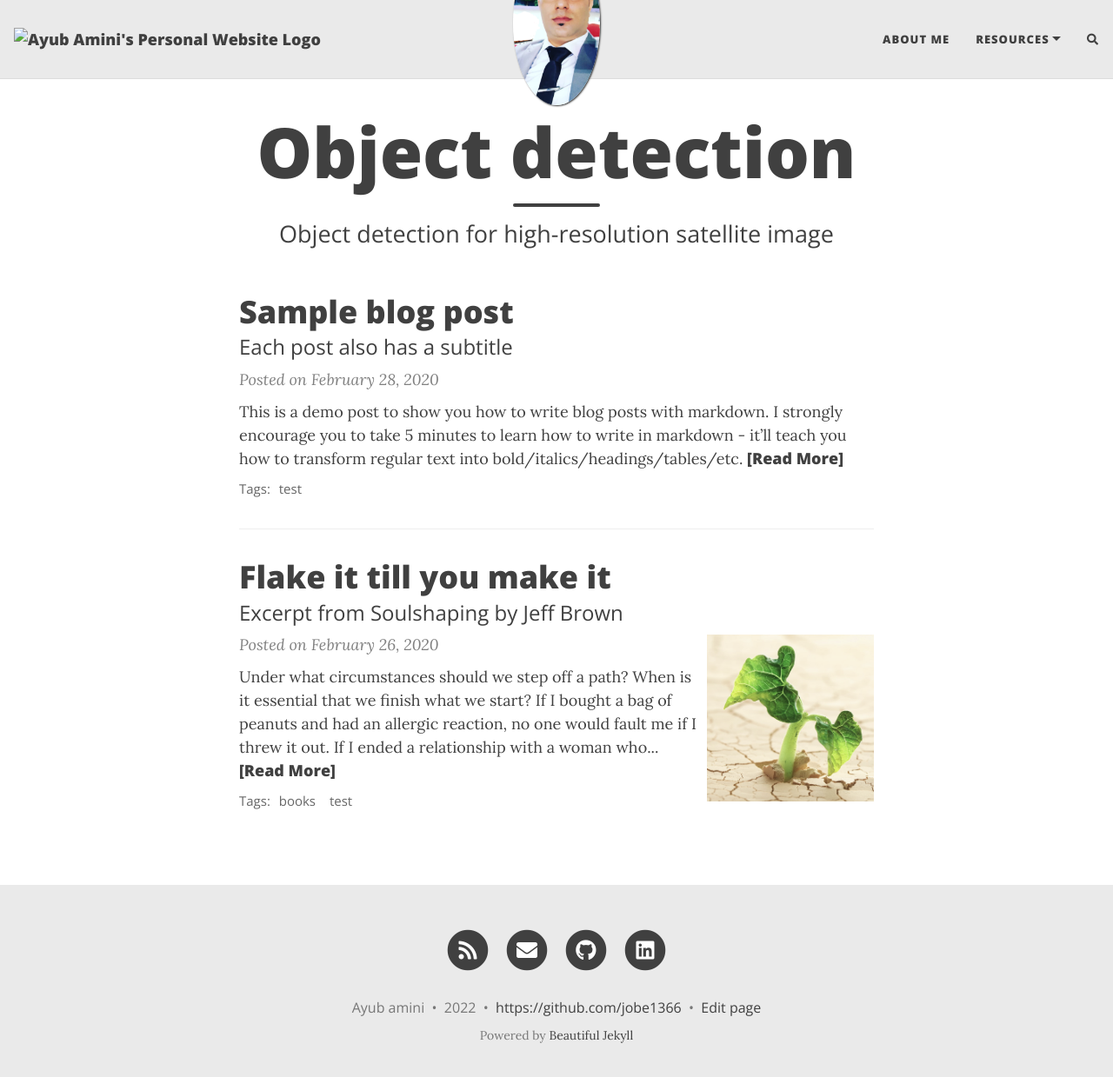
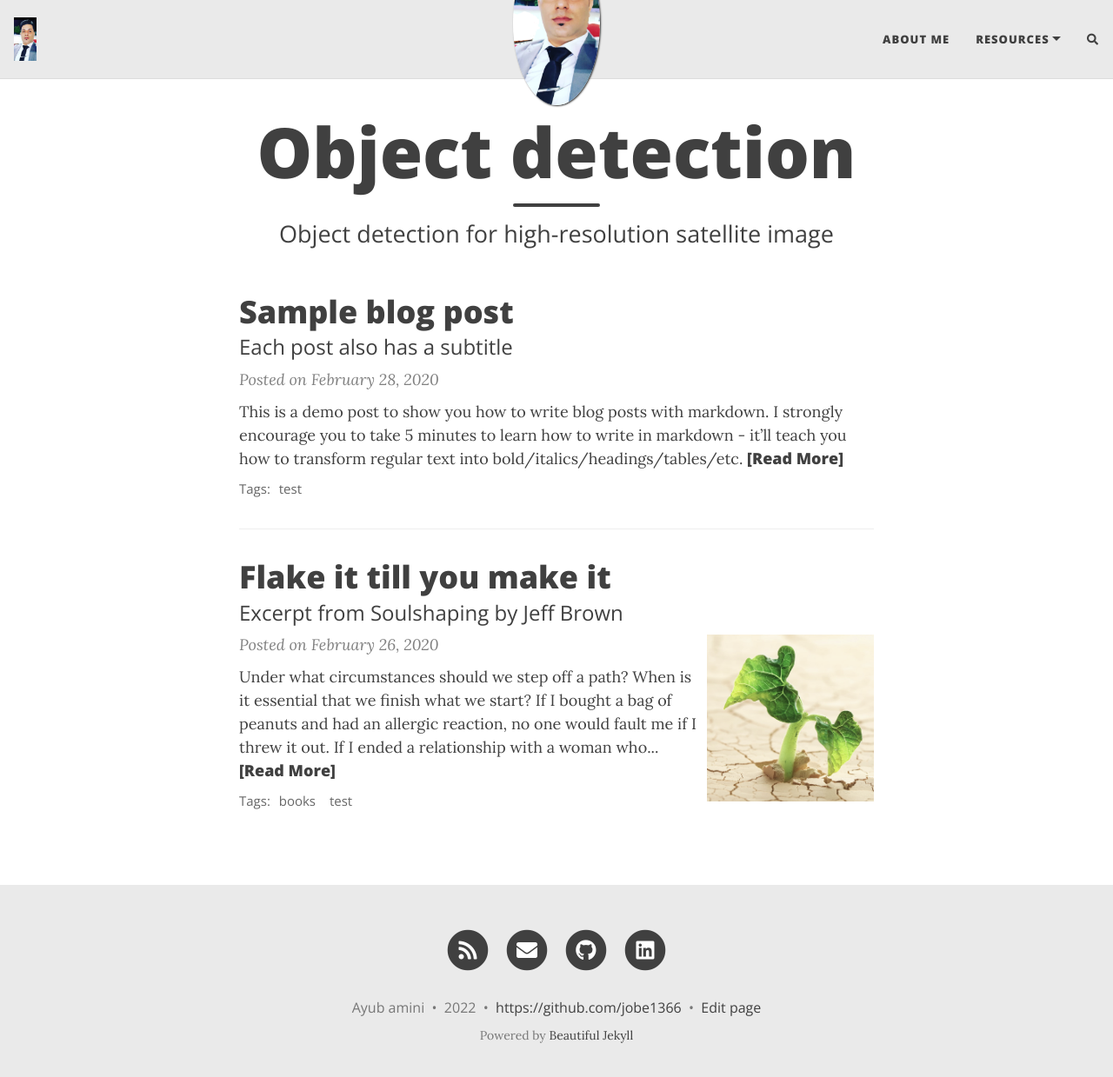
Before and after one commit to jobe1366/AYUB_AMINI.github.io, a Jekyll site: the page built from index.html, in a window 1280 px wide and 1252 px high. Shown: the top 1239 px of the window at 87% size. Built offline with Jekyll 4.4.1, drawn with Linux system fonts in a browser that asks for light colours; nearby versions of some CDN libraries; the list of posts is cut into pages by our own code; comment, search, counter and statistics services are not loaded.

Commit message:
Update _config.yml

```diff
--- a/_config.yml
+++ b/_config.yml
@@ -37,7 +37,7 @@ avatar: "/assets/img/4.PNG"
 
 # If you want to have an image logo in the top-left corner instead of the title text,
 # then specify the following parameter
-title-img: "/img/4.PNG"
+title-img: "/assets/img/4.PNG"
 
 # By default, the image is cut into a circle. You can disable this behaviour by setting 'round-avatar: false'
 round-avatar: true
```
